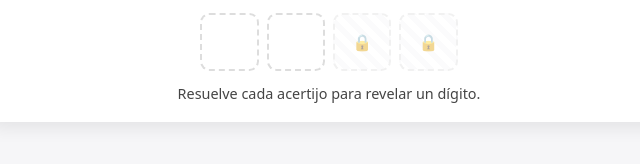
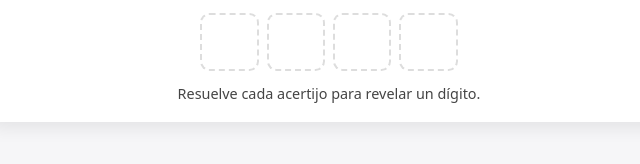
Before and after one commit to Frannch/Counter, a plain HTML site: page html/saw.html in a window 1280 px wide. Shown: the part 428-592 px from the top of the page, 311-951 px from the left. Drawn offline with Linux system fonts and the light colour scheme.

Commit message:
Actualizar saw.html

```diff
--- a/html/saw.html
+++ b/html/saw.html
@@ -243,7 +243,7 @@ function startApp(){
   const finalCombo = document.getElementById('finalCombo');
 
   /* Fecha de desbloqueo para los últimos 2 dígitos (formato YYYY-MM-DD) */
-  const unlockDateStr = '2025-10-04';
+  const unlockDateStr = '2025-10-01';
 
   /* Comprueba si hoy ya se ha alcanzado la fecha de desbloqueo */
   function isUnlockedNow(){
```
